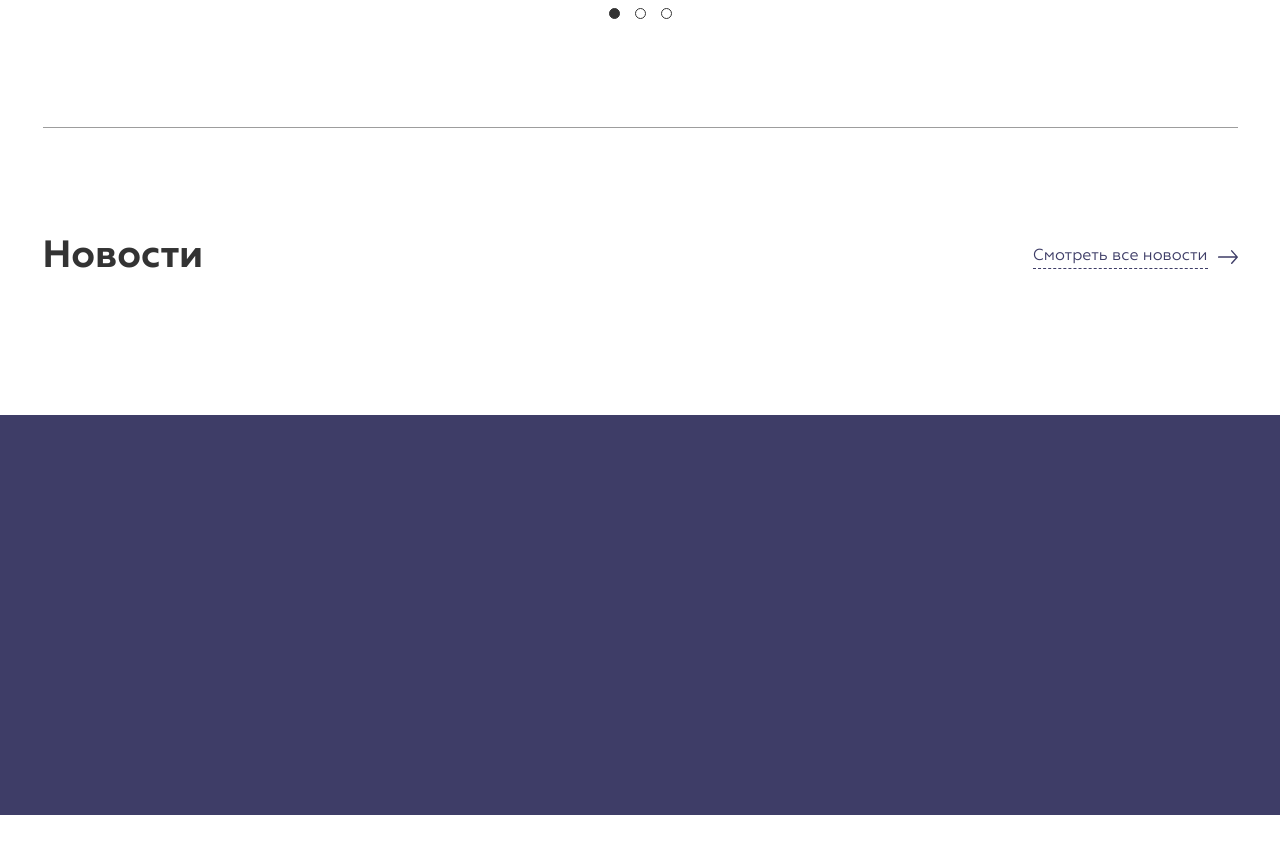
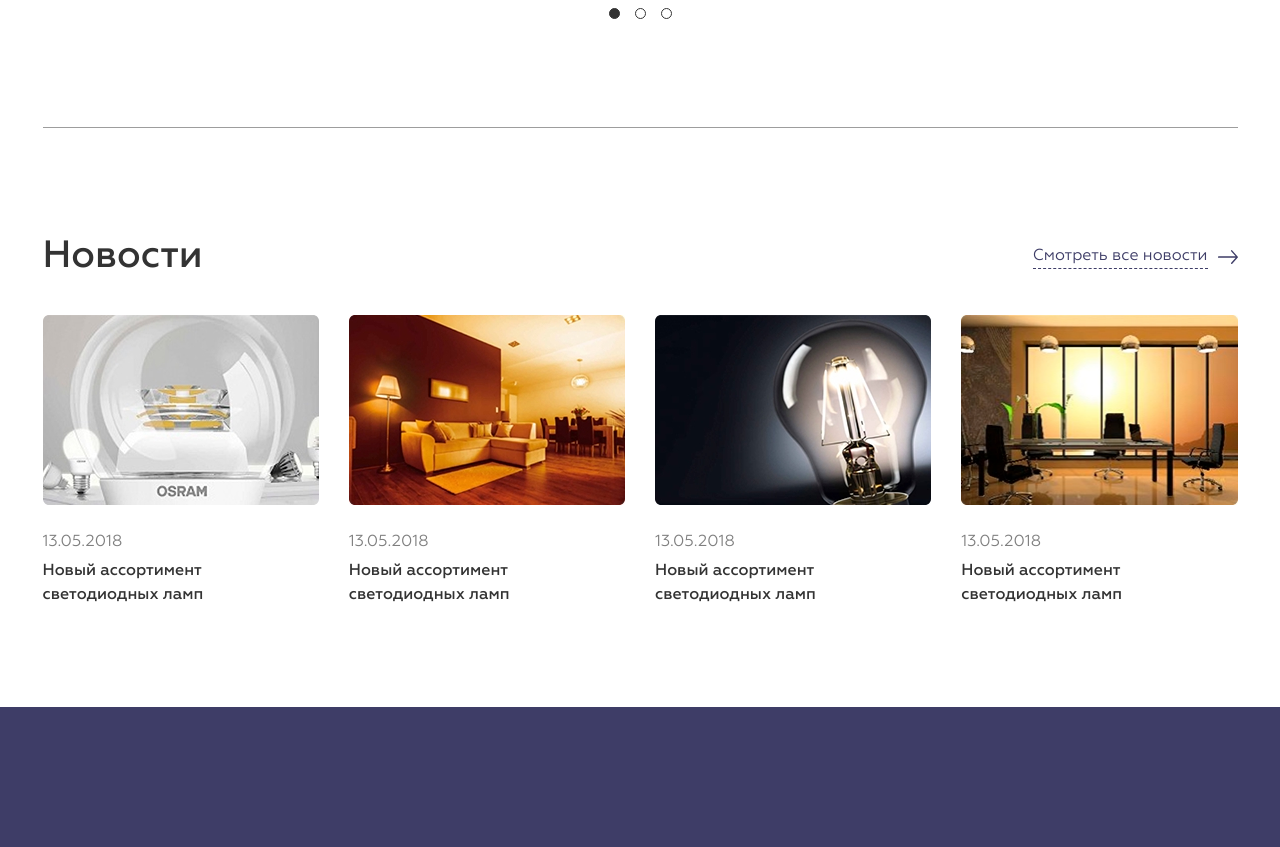
Before and after one commit to Ozimnadius/stroym, a PHP site: page / in a window 1280 px wide. Shown: the part 2832-3679 px from the top of the page. Before the commit the page ends 3647 px from the top, so only its background shows below. Run offline with PHP 8.4, Linux system fonts and the light colour scheme.

Commit message:
add News

```diff
--- a/css/sections/_main-about.scss
+++ b/css/sections/_main-about.scss
@@ -170,4 +170,22 @@
     justify-content: space-between;
     margin-bottom: 30px;
   }
+
+  &__item {
+    @include col;
+    @include size(6);
+
+    display: flex;
+    flex-direction: column;
+  }
+  &__img {
+    margin-bottom: 25px;
+  }
+  &__date {
+    color: #7f7f7f;
+    margin-bottom: 5px;
+  }
+  &__title {
+    font-weight: 500;
+  }
 }
--- a/pages/main/index.php
+++ b/pages/main/index.php
@@ -497,9 +497,11 @@
                                             <a href="" title="Энергосберигающие лампы" class="subcat">
                                                 Энергосберигающие лампы
                                             </a>
-                                            <a href="" title="Энергосберигающие лампы" class="subcat subcat_link">
-                                                Ещё 13
-                                                <svg class="subcat__svg">
+                                            <a href="" title="Энергосберигающие лампы" class="subcat subcat_link link">
+                                                <span class="link__text">
+                                                     Ещё 13
+                                                </span>
+                                                <svg class="link__svg">
                                                     <use xlink:href="images/icons/sprite.svg#right"></use>
                                                 </svg>
                                             </a>
@@ -903,9 +905,9 @@
                     <span class="link__text">
                         Смотреть все отзывы
                     </span>
-                        <svg class="link__svg">
-                            <use xlink:href="images/icons/sprite.svg#right"></use>
-                        </svg>
+                    <svg class="link__svg">
+                        <use xlink:href="images/icons/sprite.svg#right"></use>
+                    </svg>
                     </a>
                 </div>
             </div>
@@ -1015,6 +1017,7 @@
 
             <!-- news -->
             <div class="main-news">
+                <!-- top -->
                 <div class="main-news__top">
                     <h2 class="main-news__title">
                         Новости
@@ -1030,6 +1033,27 @@
                         </a>
                     </div>
                 </div>
+                <!-- END top -->
+
+                <!-- list -->
+                <div class="main-news__list">
+                    <div class="row">
+                        <? for ($i=1; $i < 5; $i++): ?>
+                        <a href="" title="Новость1" class="main-news__item">
+                            <img src="images/content/news/news<?=$i?>.jpg" title="Новость<?=$i?>" alt="Новость<?=$i?>" class="main-news__img">
+                            <span class="main-news__date">
+                                13.05.2018
+                            </span>
+                            <span class="main-news__title">
+                                Новый ассортимент светодиодных ламп
+                            </span>
+                        </a>
+                        <? endfor; ?>
+                    </div>
+                </div>
+                <!-- END list -->
+
+
             </div>
             <!-- END news -->
 
```
Also changed, not shown: css/main.css, images/content/news/news1.jpg (added), images/content/news/news2.jpg (added), images/content/news/news3.jpg (added), images/content/news/news4.jpg (added), 1 other file.
